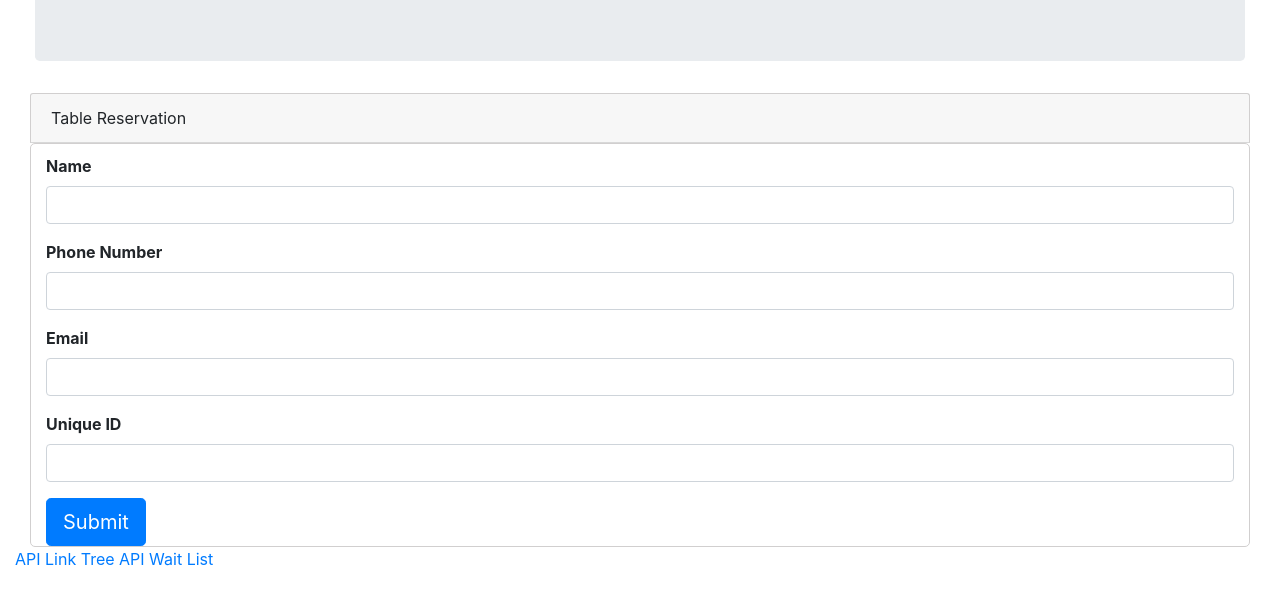
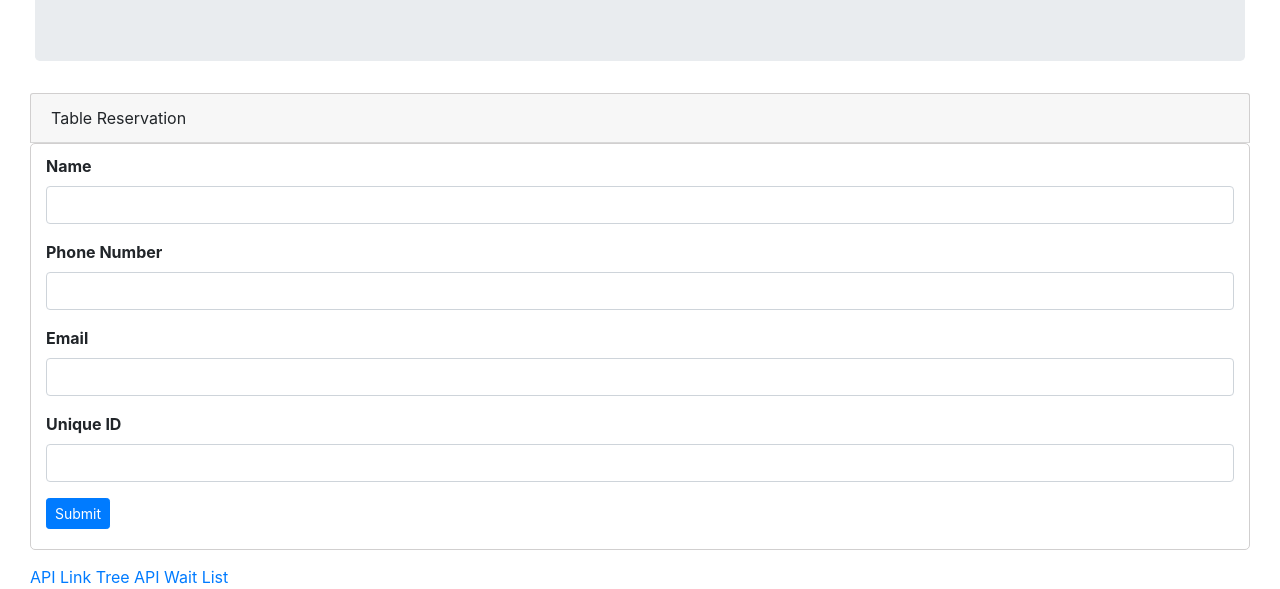
Before and after one commit to collinlanie12/hotrestaurant, a website: page reserve.html in a window 1280 px wide. Shown: the part 278-867 px from the top of the page. Drawn offline with nearby package versions, Linux system fonts and the light colour scheme.

Commit message:
fixed buttons and footer

```diff
--- a/reserve.html
+++ b/reserve.html
@@ -51,13 +51,15 @@
                     <input type="text" class="form-control" id="formGroupExampleInput2">
                 </div>
 
-                <a class="btn btn-primary btn-lg" href="#" role="button">Submit</a>
+                <a class="btn btn-primary btn-sm" href="#" id = "submit-btn" role="button">Submit</a>
             </div>
 
 
         </div>
+        <footer>
         <a href="/api/patrons">API Link Tree</a>
         <a href="/api/waiting">API Wait List</a>
+        </footer>
 
     </div>
     <!-- Optional JavaScript -->
```
